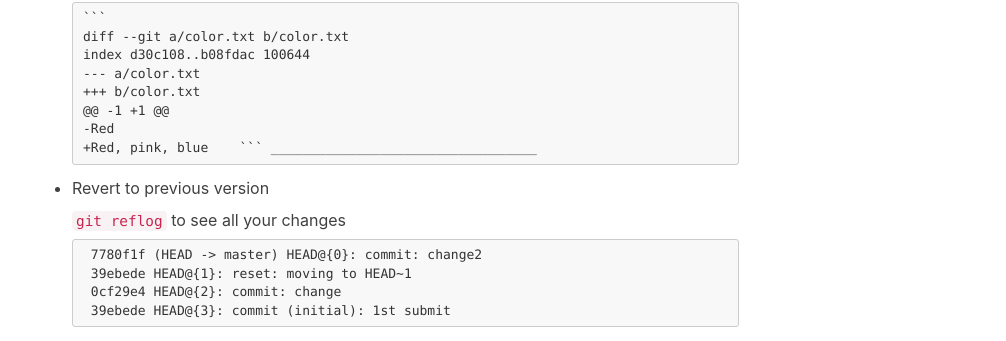
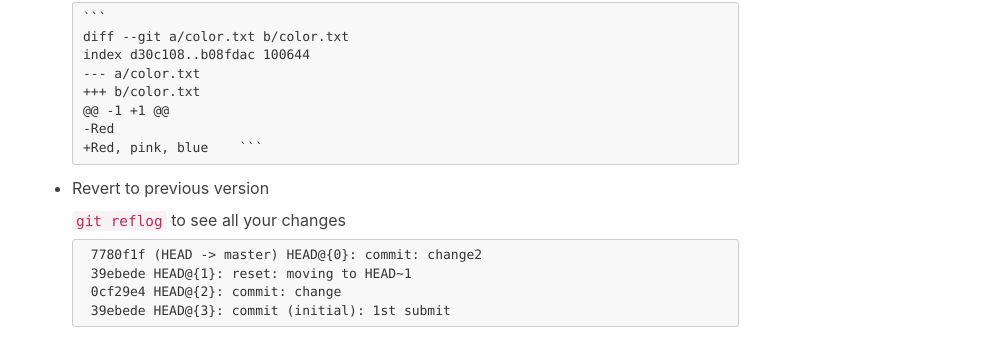
Before and after one commit to ly16/ly16.github.io, a Jekyll site: the page built from _posts/2018-02-24-git-tutorial.md, in a window 1280 px wide and 900 px high, scrolled down 3913 px. Shown: the part 250-591 px from the top of the window, without its empty margins (233-1239 px from the left). Built offline with Jekyll 4.4.1, drawn with Linux system fonts in a browser that asks for light colours; nearby versions of some CDN libraries; comment, search, counter and statistics services are not loaded.

````diff
--- a/_posts/2018-02-24-git-tutorial.md
+++ b/_posts/2018-02-24-git-tutorial.md
@@ -226,7 +226,6 @@ ______________________________________________
       -Red
       +Red, pink, blue
      ```
-__________________________________
 - Revert to previous version
 
    `git reflog` to see all your changes
````
